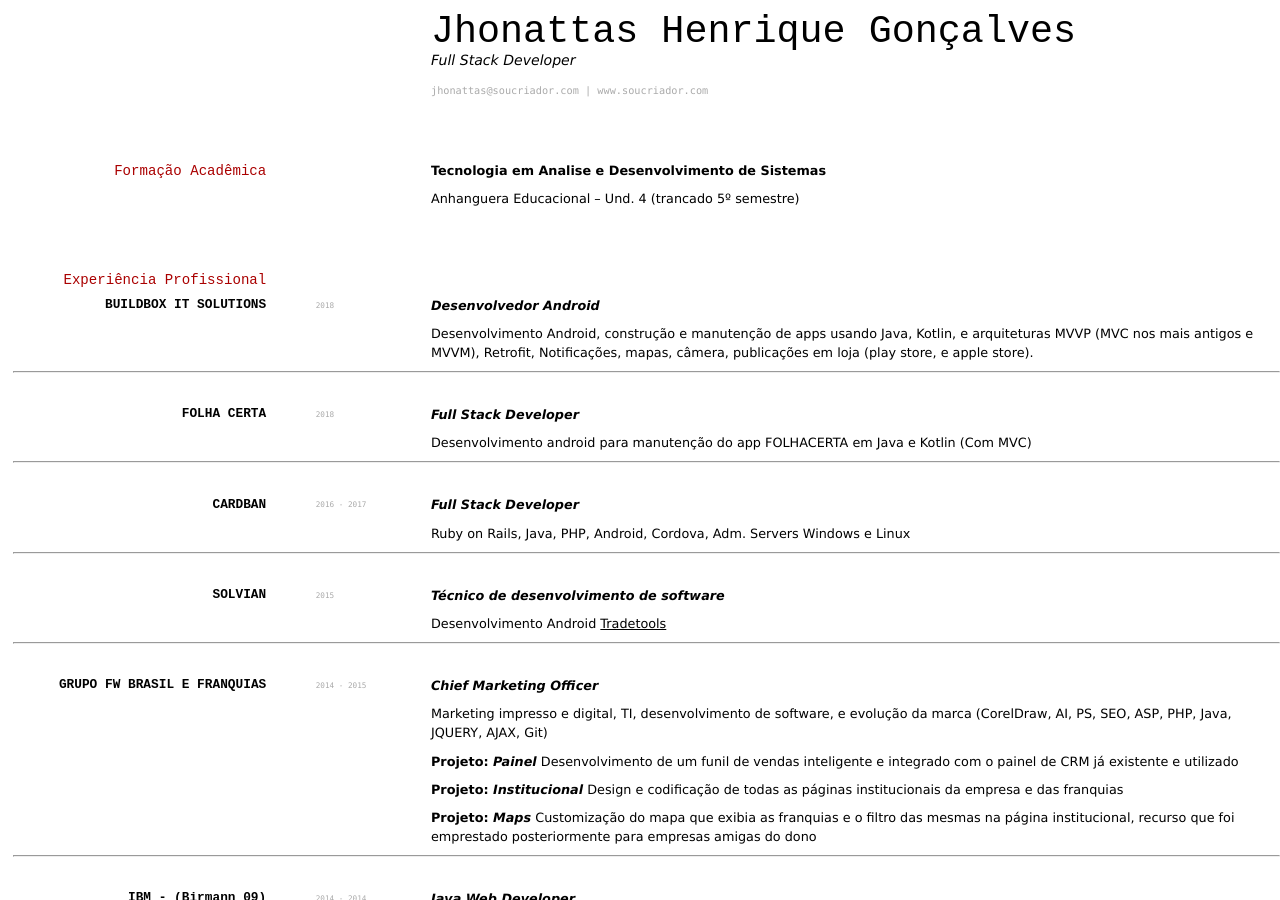
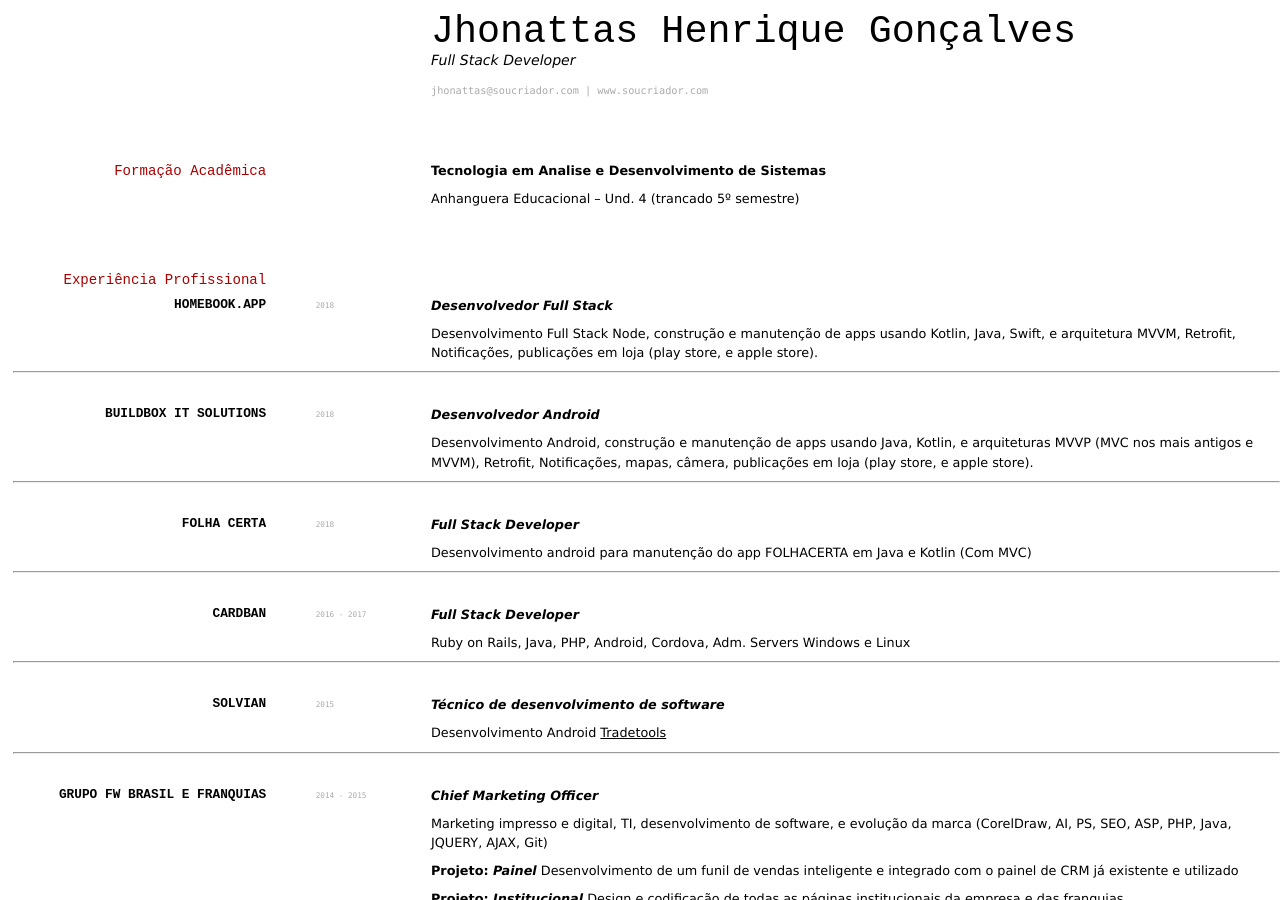
Before and after one commit to jhonattas/markdown-cv, a Jekyll site: the page built from index.md, in a window 1280 px wide and 900 px high. Built offline with Jekyll 4.4.1, drawn with Linux system fonts in a browser that asks for light colours.

Commit message:
update homebook

```diff
--- a/index.md
+++ b/index.md
@@ -23,7 +23,16 @@ Anhanguera Educacional – Und. 4 (trancado 5º semestre)
 
 
 
+### __HOMEBOOK.APP__
 
+`2018`
+__*Desenvolvedor Full Stack*__
+
+Desenvolvimento Full Stack Node, construção e manutenção de apps usando Kotlin, Java, Swift, e arquitetura MVVM, Retrofit, Notificações, publicações em loja (play store, e apple store).
+
+
+
+***
 ### __BUILDBOX IT SOLUTIONS__
 
 `2018`
```
